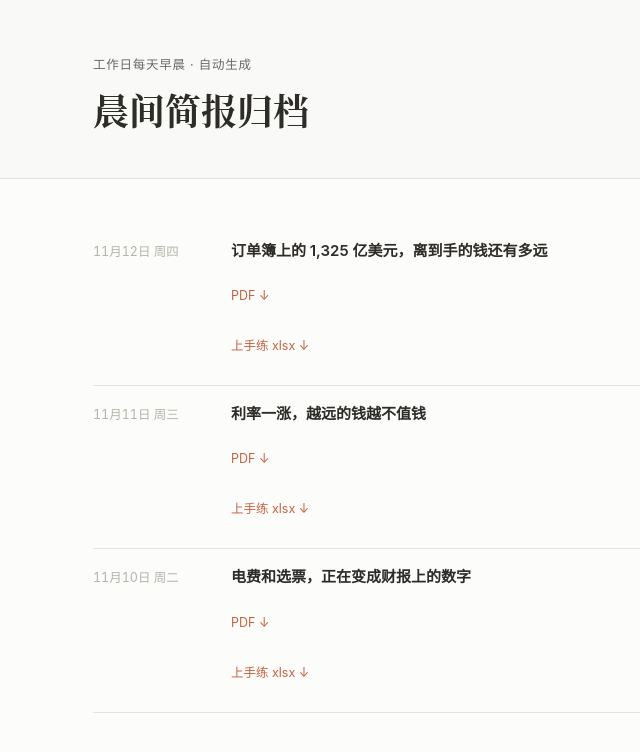
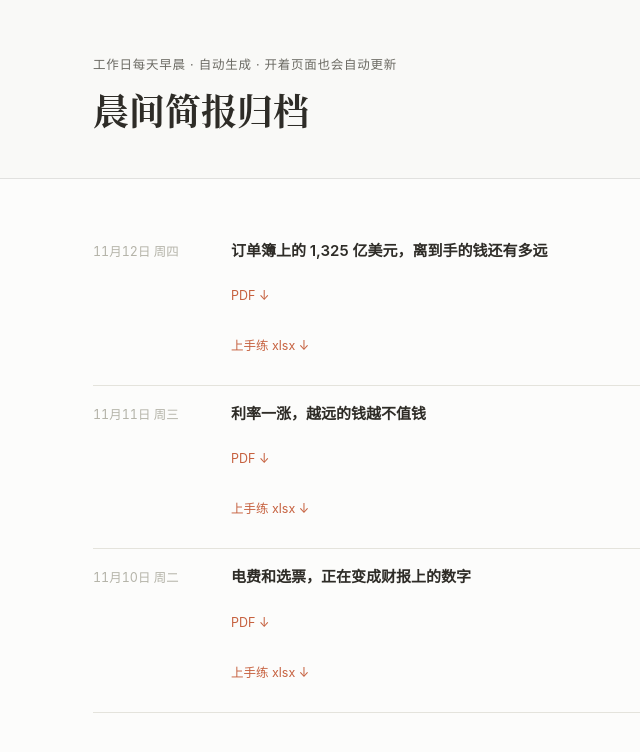
Before and after one commit to softchasm/brief-e3c896e5, a plain HTML site: page index.html in a window 1280 px wide. Shown: the whole page, without its empty margins (149-789 px from the left). Drawn offline with Linux system fonts and the light colour scheme.

Commit message:
目录页注明：开着页面也会自动更新
Co-Authored-By: Claude Opus 5.5 <noreply@anthropic.com>

```diff
--- a/index.html
+++ b/index.html
@@ -43,7 +43,7 @@
 <body>
 <section class="band--top">
   <div class="inner">
-    <p class="kicker">工作日每天早晨 · 自动生成</p>
+    <p class="kicker">工作日每天早晨 · 自动生成 · 开着页面也会自动更新</p>
     <h1>晨间简报归档</h1>
   </div>
 </section>
```
